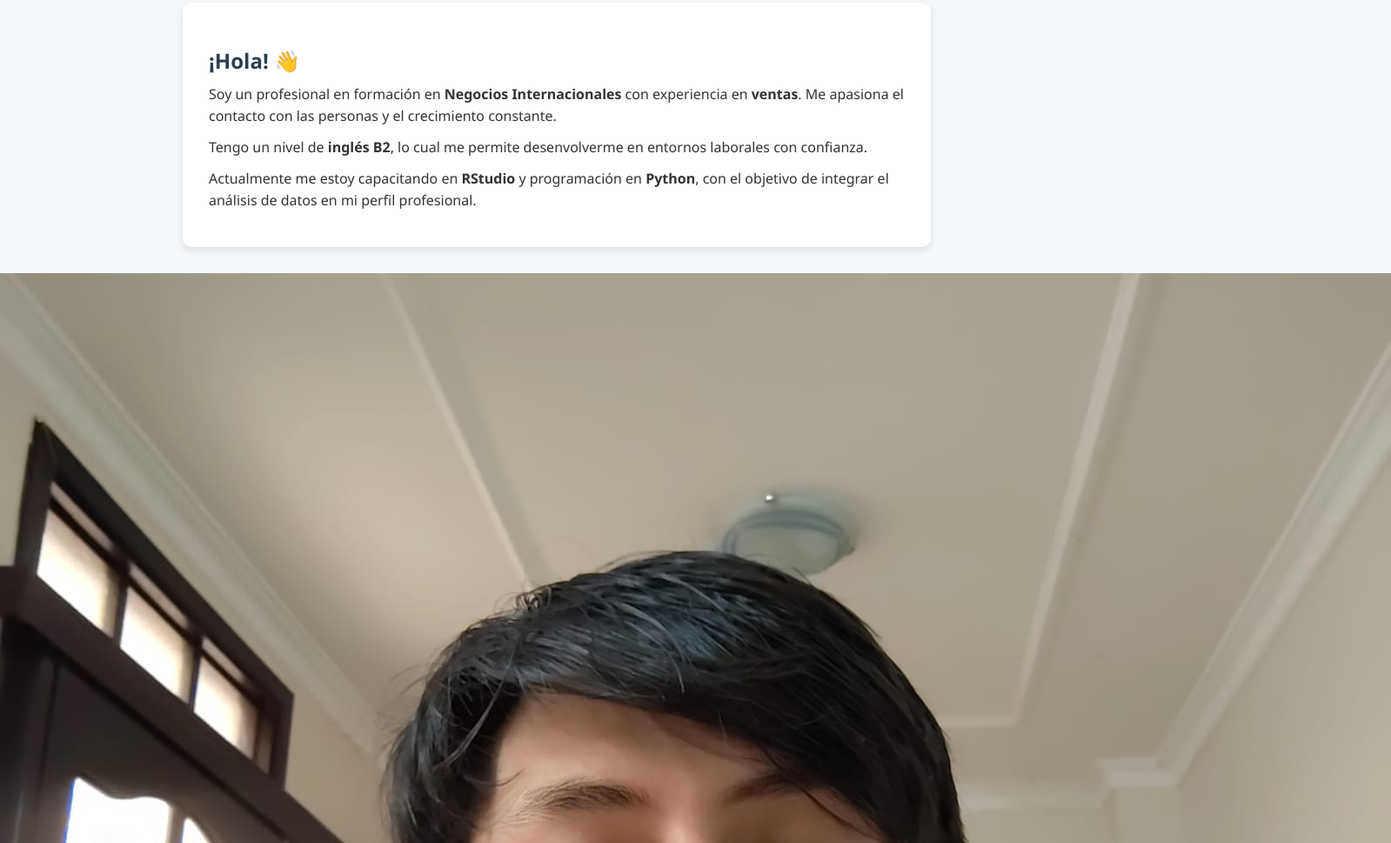
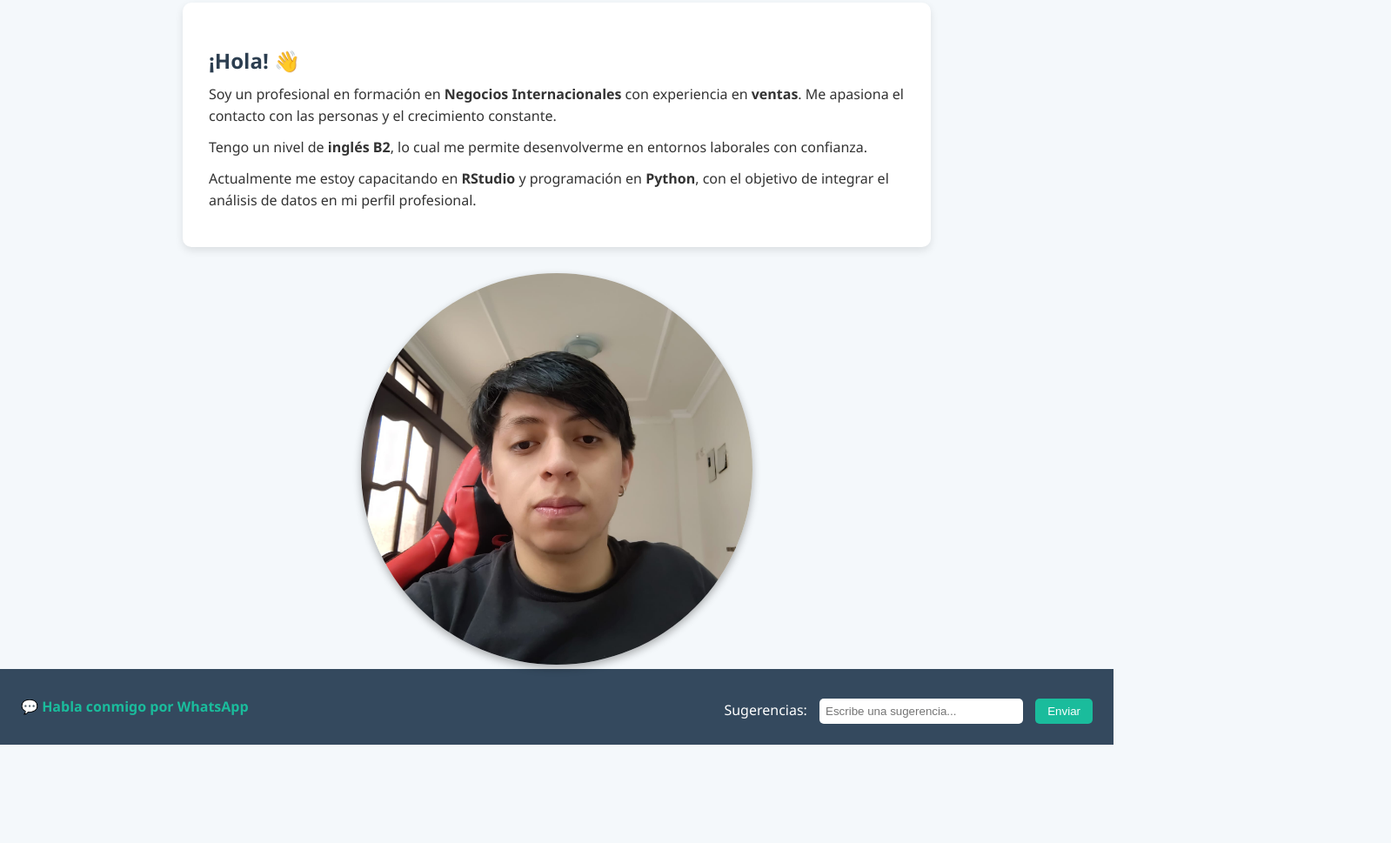
Before and after one commit to 3setsitos/my-pagina-data, a plain HTML site: page index.html in a window 1280 px wide. Shown: the part 161-1130 px from the top of the page at 87% size, 1599 px wide, since content can reach past the window. After the commit the page ends 1017 px from the top, so only its background shows below. Drawn offline with Linux system fonts and the light colour scheme.

Commit message:
Update index.html

```diff
--- a/index.html
+++ b/index.html
@@ -25,8 +25,8 @@
       margin-top: 30px;
     }
     .perfil img {
-  width: 150px;
-  height: 150px;
+  width: 450px;
+  height: 450px;
   border-radius: 50%;
   object-fit: cover;
   box-shadow: 0 4px 10px rgba(0,0,0,0.3);
@@ -132,7 +132,9 @@
     <p>Tengo un nivel de <strong>inglés B2</strong>, lo cual me permite desenvolverme en entornos laborales con confianza.</p>
     <p>Actualmente me estoy capacitando en <strong>RStudio</strong> y programación en <strong>Python</strong>, con el objetivo de integrar el análisis de datos en mi perfil profesional.</p>
   </div>
+ <div class="perfil">
   <img src="imagenes/foto uide.jpg" alt="Mi foto de perfil">
+</div>
   <footer>
     <div class="contacto">
       <a href="https://wa.me/1234567890" target="_blank">💬 Habla conmigo por WhatsApp</a>
```
